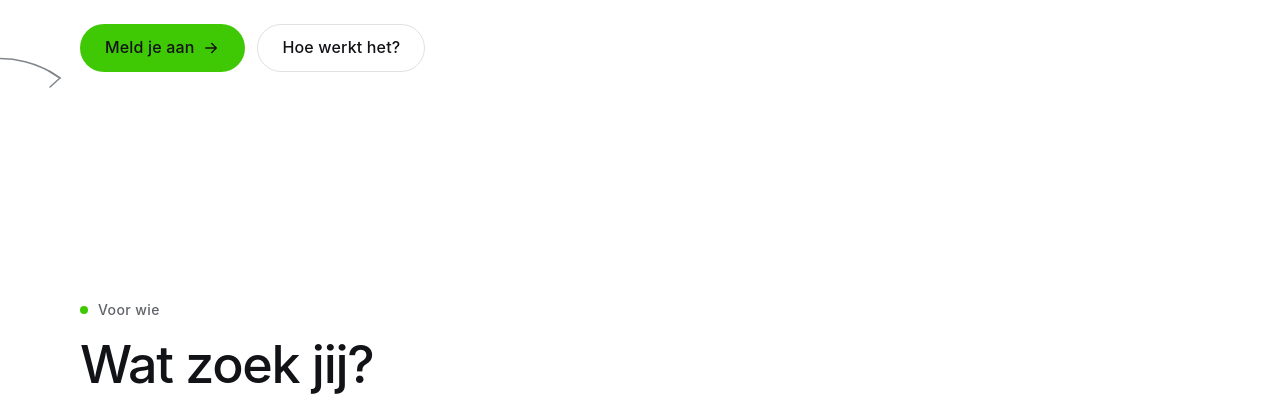
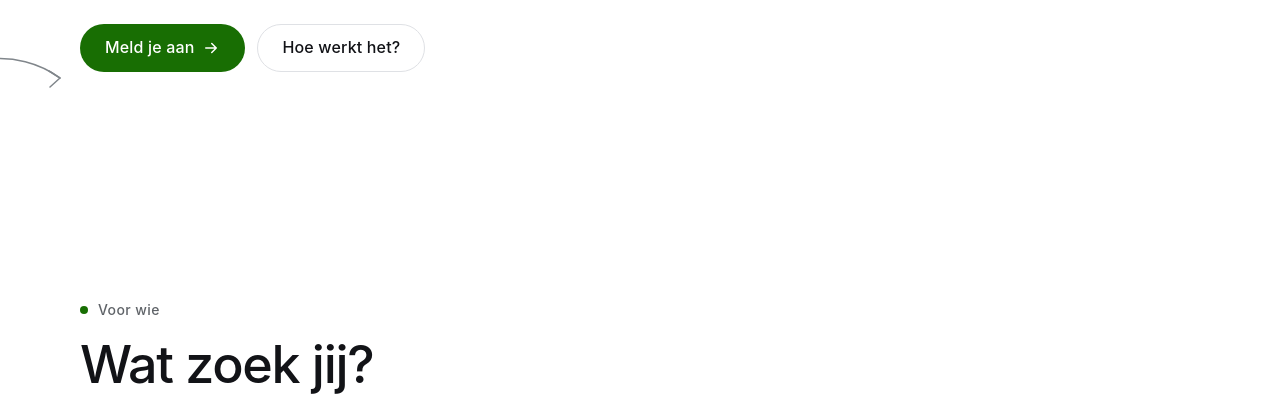
Before and after one commit to jentevl/jentevl.github.io, a plain HTML site: page index.html in a window 1280 px wide. Shown: the part 417-813 px from the top of the page. Drawn offline with Linux system fonts and the light colour scheme; a web font is replaced by a local one.

Commit message:
Set brand colour to #186E03 via a single global --primary token
All greens (accent fills, buttons, links, focus ring, dark-mode tint and
quote-panel glow) are now derived from --primary with color-mix().

Co-Authored-By: Claude Opus 5.5 <noreply@anthropic.com>

```diff
--- a/assets/css/style.css
+++ b/assets/css/style.css
@@ -15,16 +15,20 @@
   --btn-bg: #121317;
   --btn-text: #ffffff;
   --btn-hover: #34363b;
-  --accent: #3fc904;
-  --primary: var(--accent);
-  --primary-hover: #37b303;
-  --primary-text: #121317;
-  --link: #278200;
+  /* Brand colour: change it here, every other green is derived from it. */
+  --primary: #186e03;
+  --primary-light: color-mix(in srgb, var(--primary) 60%, #ffffff);
+
+  --accent: var(--primary);
+  --btn-primary-bg: var(--primary);
+  --btn-primary-hover: color-mix(in srgb, var(--primary) 85%, #000000);
+  --btn-primary-text: #ffffff;
+  --link: var(--primary);
   --doodle: #80868b;
   --quote-bg: #121317;
   --quote-border: transparent;
   --form-surface: #ffffff;
-  --focus: #278200;
+  --focus: var(--primary);
   --moon-display: block;
   --sun-display: none;
 
@@ -50,14 +54,15 @@
     --btn-bg: #eceef1;
     --btn-text: #121317;
     --btn-hover: #ffffff;
-    --primary: var(--accent);
-    --primary-hover: #5ad62a;
-    --primary-text: #121317;
-    --link: var(--accent);
+    --accent: var(--primary-light);
+    --btn-primary-bg: var(--primary-light);
+    --btn-primary-hover: color-mix(in srgb, var(--primary) 45%, #ffffff);
+    --btn-primary-text: #121317;
+    --link: var(--primary-light);
     --doodle: #80868b;
     --quote-bg: #1b1c21;
     --quote-border: #30323a;
-    --focus: var(--accent);
+    --focus: var(--primary-light);
     --moon-display: none;
     --sun-display: block;
     color-scheme: dark;
@@ -76,14 +81,15 @@
   --btn-bg: #eceef1;
   --btn-text: #121317;
   --btn-hover: #ffffff;
-  --primary: var(--accent);
-  --primary-hover: #5ad62a;
-  --primary-text: #121317;
-  --link: var(--accent);
+  --accent: var(--primary-light);
+  --btn-primary-bg: var(--primary-light);
+  --btn-primary-hover: color-mix(in srgb, var(--primary) 45%, #ffffff);
+  --btn-primary-text: #121317;
+  --link: var(--primary-light);
   --doodle: #80868b;
   --quote-bg: #1b1c21;
   --quote-border: #30323a;
-  --focus: var(--accent);
+  --focus: var(--primary-light);
   --moon-display: none;
   --sun-display: block;
   color-scheme: dark;
@@ -181,8 +187,8 @@ img, svg { display: block; max-width: 100%; }
 .btn-sm { min-height: 40px; padding: 8px 18px; font-size: 0.9375rem; }
 .btn-dark { background: var(--btn-bg); color: var(--btn-text); }
 .btn-dark:hover { background: var(--btn-hover); }
-.btn-primary { background: var(--primary); color: var(--primary-text); }
-.btn-primary:hover { background: var(--primary-hover); }
+.btn-primary { background: var(--btn-primary-bg); color: var(--btn-primary-text); }
+.btn-primary:hover { background: var(--btn-primary-hover); }
 .btn-outline { background: transparent; color: var(--text); border-color: var(--border); }
 .btn-outline:hover { background: var(--card); }
 .btn .arrow { width: 18px; height: 18px; transition: transform 0.15s ease; }
@@ -304,8 +310,8 @@ img, svg { display: block; max-width: 100%; }
   .site-nav ul { flex-direction: column; }
   .site-nav a { padding: 14px 12px; border-radius: 12px; font-size: 1.0625rem; }
   .site-nav .nav-cta-mobile { display: block; margin-top: 12px; }
-  .site-nav .nav-cta-mobile .btn { display: flex; width: 100%; padding: 12px 24px; color: var(--primary-text); }
-  .site-nav .nav-cta-mobile .btn:hover { background: var(--primary-hover); }
+  .site-nav .nav-cta-mobile .btn { display: flex; width: 100%; padding: 12px 24px; color: var(--btn-primary-text); }
+  .site-nav .nav-cta-mobile .btn:hover { background: var(--btn-primary-hover); }
 }
 
 /* ---------- Hero ---------- */
@@ -557,9 +563,9 @@ a.card:hover .card-link svg { transform: translateX(3px); }
   inset: 0;
   z-index: -1;
   background:
-    radial-gradient(38% 60% at 88% 12%, rgba(63, 201, 4, 0.38), transparent 70%),
-    radial-gradient(30% 50% at 6% 96%, rgba(63, 201, 4, 0.2), transparent 70%),
-    radial-gradient(28% 45% at 62% 115%, rgba(63, 201, 4, 0.26), transparent 70%);
+    radial-gradient(38% 60% at 88% 12%, color-mix(in srgb, var(--primary-light) 38%, transparent), transparent 70%),
+    radial-gradient(30% 50% at 6% 96%, color-mix(in srgb, var(--primary-light) 20%, transparent), transparent 70%),
+    radial-gradient(28% 45% at 62% 115%, color-mix(in srgb, var(--primary-light) 26%, transparent), transparent 70%);
 }
 .quote-panel p {
   max-width: 24ch;
@@ -579,7 +585,7 @@ a.card:hover .card-link svg { transform: translateX(3px); }
 }
 .quote-panel cite { font-style: normal; }
 .quote-dots { display: flex; gap: 6px; }
-.quote-dots i { width: 8px; height: 8px; border-radius: 50%; background: var(--accent); }
+.quote-dots i { width: 8px; height: 8px; border-radius: 50%; background: var(--primary-light); }
 
 /* ---------- Reviews ---------- */
 .reviews {
```
Also changed, not shown: favicon.svg.
